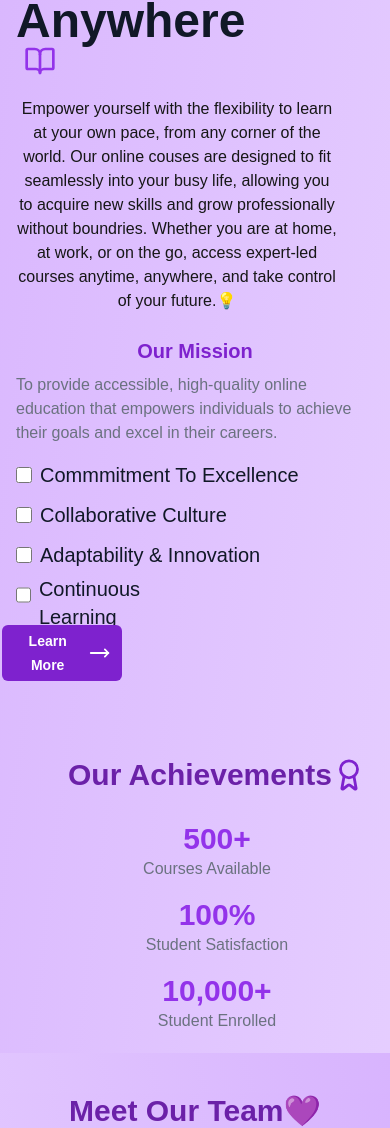
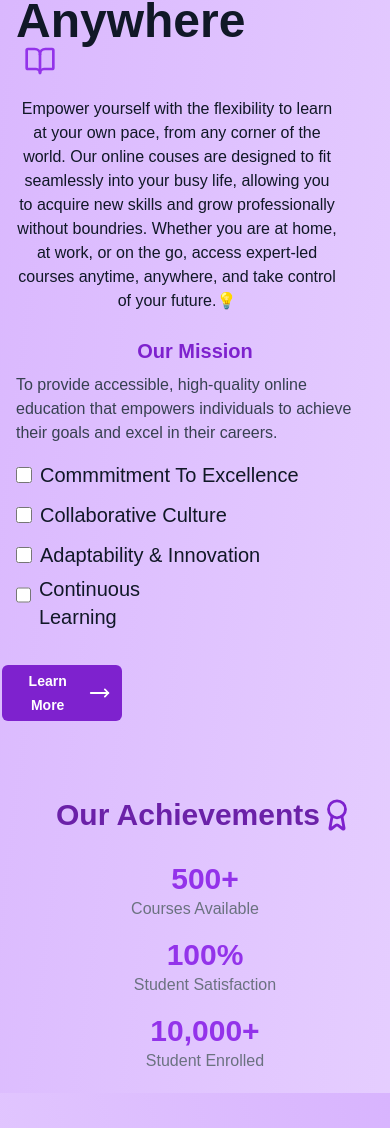
Before and after one commit to Areesha-sites/Education-Website-tailwindCss, a Next.js app: page /about in a window 390 px wide. Shown: the part 737-1865 px from the top of the page. Built offline with nearby package versions, Linux system fonts and the light colour scheme.

Commit message:
some changes

```diff
--- a/src/app/about/page.tsx
+++ b/src/app/about/page.tsx
@@ -23,7 +23,7 @@ const About = () => {
                 From Anywhere
                 <BookOpenIcon className="ml-2 text-purple-600" size={32} />
               </h1>
-              <p className="py-1 text-center pr-9">
+              <p className="py-1 text-center text-gray-900 pr-9">
                 Empower yourself with the flexibility to learn at your own pace,
                 from any corner of the world. Our online couses are designed to
                 fit seamlessly into your busy life, allowing you to acquire new
@@ -36,7 +36,7 @@ const About = () => {
                 <h3 className="text-xl font-bold text-purple-700 text-center">
                   Our Mission
                 </h3>
-                <p className="mt-2 text-gray-500">
+                <p className="mt-2 text-gray-700">
                   To provide accessible, high-quality online education that
                   empowers individuals to achieve their goals and excel in their
                   careers.
@@ -93,7 +93,7 @@ const About = () => {
                     </label>
                   </div>
                 </div>
-                <div className="flex justify-center md:justify-start">
+                <div className="flex justify-center md:justify-start mt-10">
                   <Button className="bg-purple-700 text-white px-3 py-1 mt-10 mr-11 relative -left-52 rounded-md hover:scale-105 hover:font-bold text-sm font-semibold leading-6  duration-300 transition-transform hover:bg-white hover:text-purple-700 flex justify-center items-center mx-auto md:mx-0 ">
                     Learn More <MoveRightIcon className="ml-2" />
                   </Button>
@@ -102,7 +102,7 @@ const About = () => {
             </div>
           </div>
 
-          <div className="mt-11 gap-7 ml-11">
+          <div className="mt-11 gap-7 ml-5">
             <h2 className=" text-3xl font-bold text-purple-800 flex justify-center items-center mb-7">
               Our Achievements
               <AwardIcon className="text-purple-700" size={34} />
--- a/src/app/components/Banner.tsx
+++ b/src/app/components/Banner.tsx
@@ -25,7 +25,7 @@ const Banner = () => {
                   ></GraduationCapIcon>{" "}
                 </span>
               </h1>
-              <p className="py-1 ">
+              <p className="py-1 text-gray-900 md:text-black">
                 Unlock your potential and enhance your skills with a wide range
                 of online course designed by industry experts. Whether You are a
                 beginner or looking to upgrade your Knowledge, our flexible and
```
